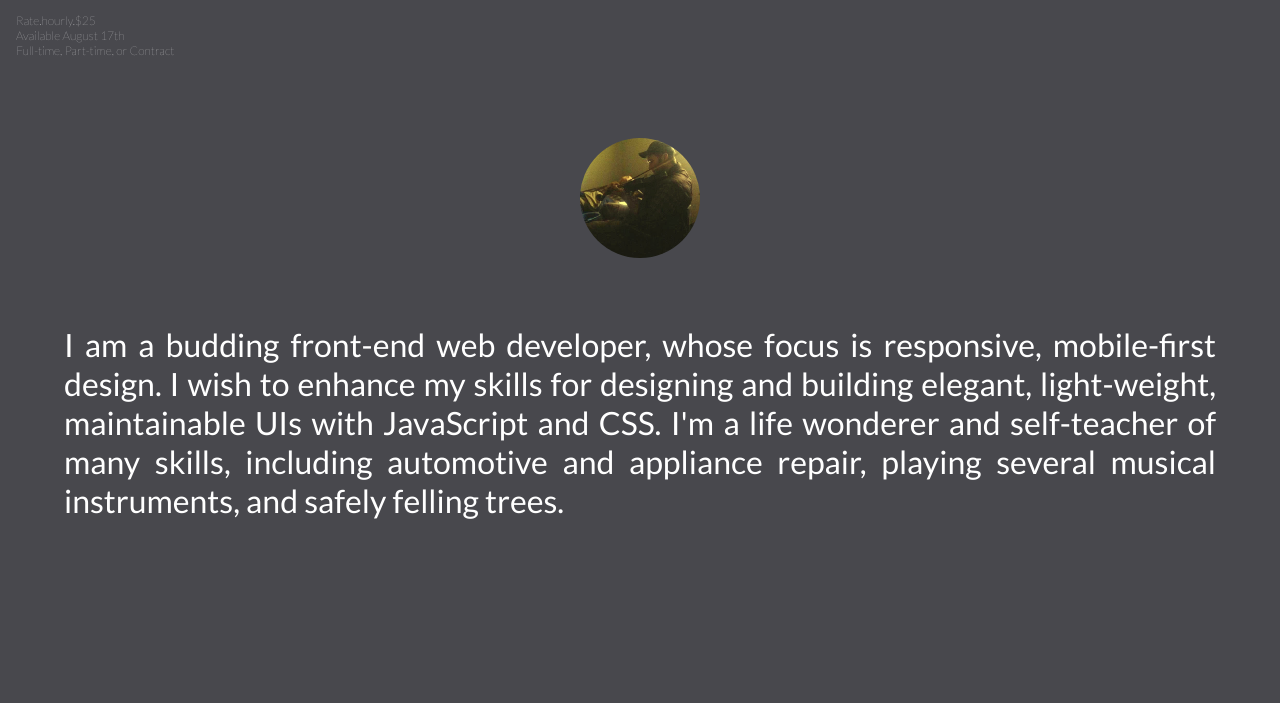
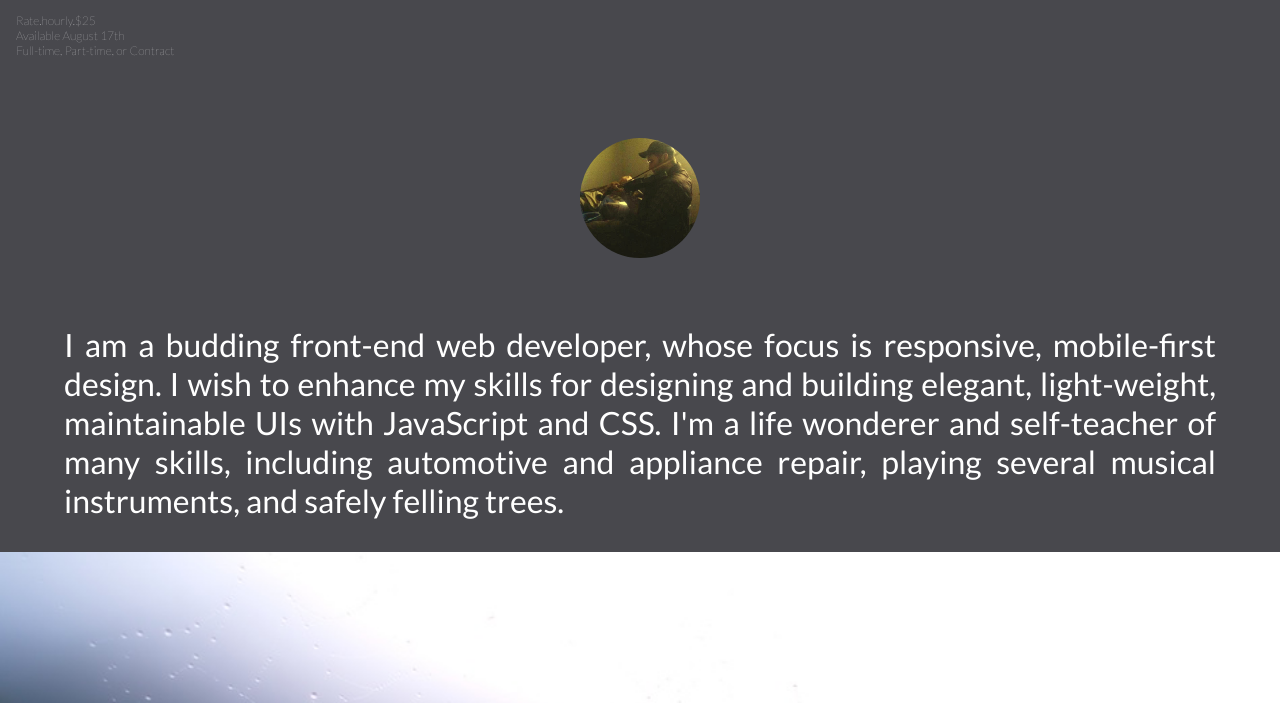
Before and after one commit to bigdrumr/bigdrumr.github.io, a plain HTML site: page index.html in a window 1280 px wide. Shown: the part 63-766 px from the top of the page. Drawn offline with nearby package versions, Linux system fonts and the light colour scheme; a script that the page names is missing.

Commit message:
section auto height

```diff
--- a/less/main.less
+++ b/less/main.less
@@ -39,7 +39,6 @@ section {
 	position: relative;
 	padding: 2em 4em;
 	width: 100%;
-	height: 94vh;
 	background: @bg-color;
 }
 img {
```
Also changed, not shown: css/main.css.
